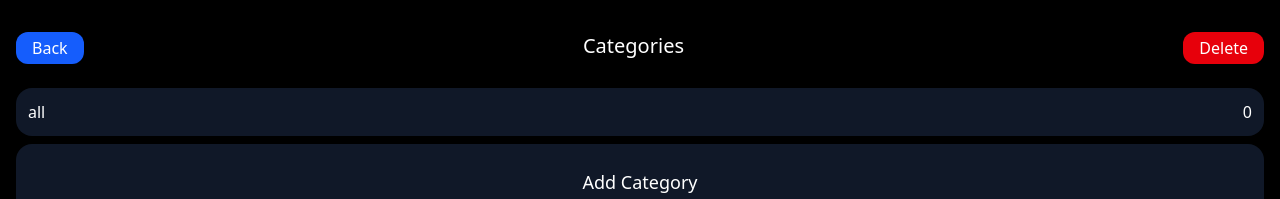
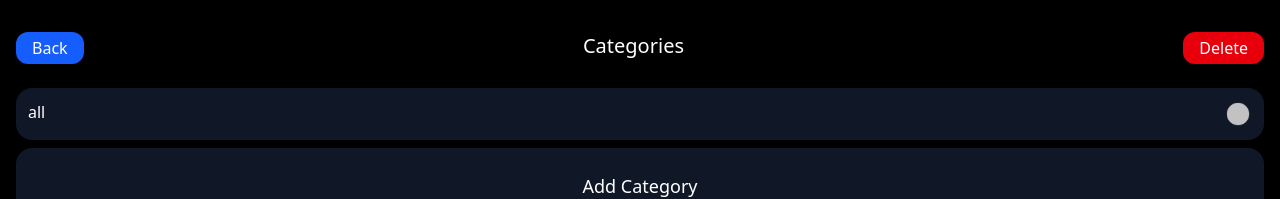
Before and after one commit to xenobyte012/notes-app, a React (Vite) app: page /category-page in a window 1280 px wide. Shown: the top 199 px of the page. Built offline with nearby package versions, Linux system fonts and the light colour scheme.

Commit message:
delete function for category

```diff
--- a/src/components/CategoryComponent.jsx
+++ b/src/components/CategoryComponent.jsx
@@ -1,6 +1,8 @@
 import React from 'react'
 import { NotesContext } from "../App";
 import { useContext } from "react";
+import circle_img from "../images/circle-solid.png";
+import selected_img from "../images/circle-check-solid.png";
 
 function CategoryComponent(props) {
   const {
@@ -8,28 +10,24 @@ function CategoryComponent(props) {
     listOfCategorys
   } = useContext(NotesContext)
 
-  let groupCategory = Object.groupBy(notes, (note) => note.category);
-  let countGroupedCategory = Object.entries(groupCategory).map(([category, items]) => ({
-    category,
-    count: items.length,
-  }));
-  const results = countGroupedCategory.map(item => {
-    return item === 'katlego' ? item.count : 0;
 
-  })
-  //console.log(results)
-
-  const l = countGroupedCategory.find(find => props.len == find)
-    //const resultss = l.map(item => item);
-  //-vconsole.log(l);
 
   return (
-    <div className=" justify-between flex flex-row bg-gray-900 border-rounded text-white my-2 rounded-2xl p-3 font-sans ">
-      <div>
-        <span>{props.category}</span>
-      </div>
-      <div>
-        <span>{props.len === "all" ? (notes.length)  : ''}</span>
+    <div className="  bg-gray-900 border-rounded text-white my-2 rounded-2xl p-3 font-sans ">
+      <div className="flex flex-row  justify-between">
+        <div>
+          <span>{props.category}</span>
+        </div>
+        <div>
+          <img
+            src={circle_img}
+            alt="circle"
+            className="w-7"
+            onClick={(e) => {
+              e.stopPropagation();
+            }}
+          />
+        </div>
       </div>
     </div>
   );
--- a/src/components/SearchComponents.jsx
+++ b/src/components/SearchComponents.jsx
@@ -1,44 +1,45 @@
-import React from 'react'
-import { NotesContext } from '../App';
-import { useContext,  } from "react";
+import React from "react";
+import { NotesContext } from "../App";
+import { useContext } from "react";
 
 function SearchComponents() {
-    const {
-      isSearch,
-      setIsSearch,
-      search,
-       setSearch
-    } = useContext(NotesContext);
-
+  const { isSearch, setIsSearch, search, setSearch } = useContext(NotesContext);
 
   function handleSearch(event) {
-      setSearch(event.target.value)
-      setIsSearch(true)
-      console.log(search)
+    setSearch(event.target.value);
+    setIsSearch(true);
+    console.log(search);
   }
   return (
     <div>
       <form>
-          <div className='flex flex-row items-center justify-between  '>
-            <div>
+        <div className="flex flex-row items-center justify-between  ">
+          <div className="w-full">
             <input
               type="Seach For Notes"
               value={search}
               placeholder="Search"
-            className="bg-gray-900 w-[300px] text-white font-2xl rounded-full pl-5  p-3 px-4 font-lg font-sans outline-none "
+              className="bg-gray-900 w-full text-white font-2xl rounded-full pl-5  p-3 px-4 font-lg font-sans outline-none "
               value={search}
               onChange={handleSearch}
               onClick={() => setIsSearch(false)}
             />
           </div>
-            <div className={`${!isSearch ? "hidden" : "block"}`}>
-              <p className='text-blue-700 text-xl' onClick={() => {setIsSearch(false); setSearch('')}}>cancel</p>
+          <div className={`${!isSearch ? "hidden" : "block"} pl-2`}>
+            <p
+              className="text-blue-700 text-xl"
+              onClick={() => {
+                setIsSearch(false);
+                setSearch("");
+              }}
+            >
+              cancel
+            </p>
           </div>
         </div>
-
       </form>
     </div>
   );
 }
 
-export default SearchComponents
+export default SearchComponents;
```
Lines whose indentation alone changed are shown as unchanged.
